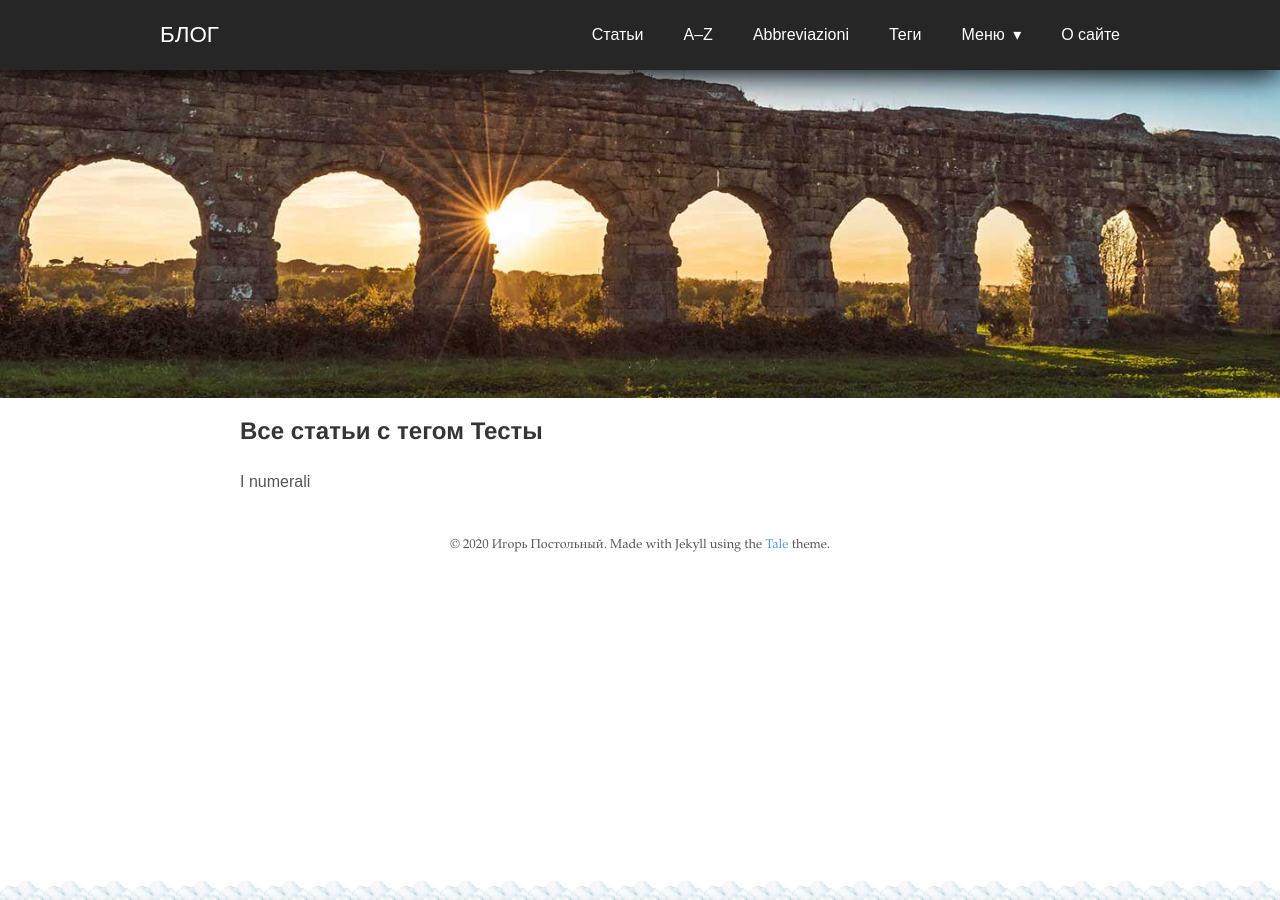
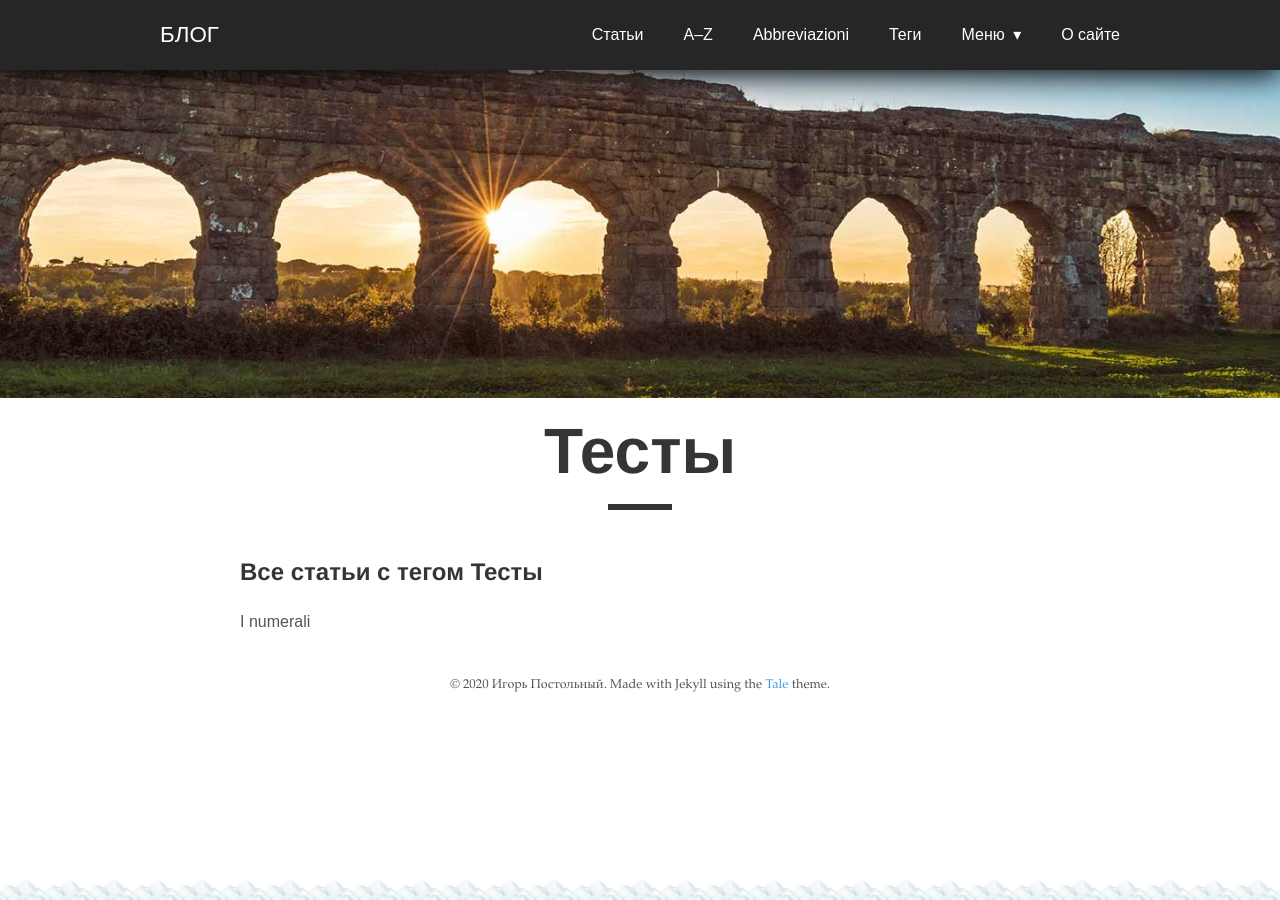
Before and after one commit to postolny/postolny.github.io, a Jekyll site: the page built from _pages/tests.html, in a window 1280 px wide. Built offline with Jekyll 4.4.1, drawn with Linux system fonts in a browser that asks for light colours; nearby versions of some CDN libraries.

Commit message:
Add files via upload

```diff
--- a/_pages/tests.html
+++ b/_pages/tests.html
@@ -3,5 +3,12 @@ layout: default
 title: "Тесты"
 permalink: /tests/
 ---
-
-{% include tagPagesLoop.html tagName='Тесты' %}
+<div class="tags">
+    <div class="tags-header">
+        <h2 class="tags-header-title">{{ page.title }}</h2>
+        <div class="tags-header-line"></div>
+    </div>
+    <div>
+        {% include tagPagesLoop.html tagName='Тесты' %}
+    </div>
+</div>
```
